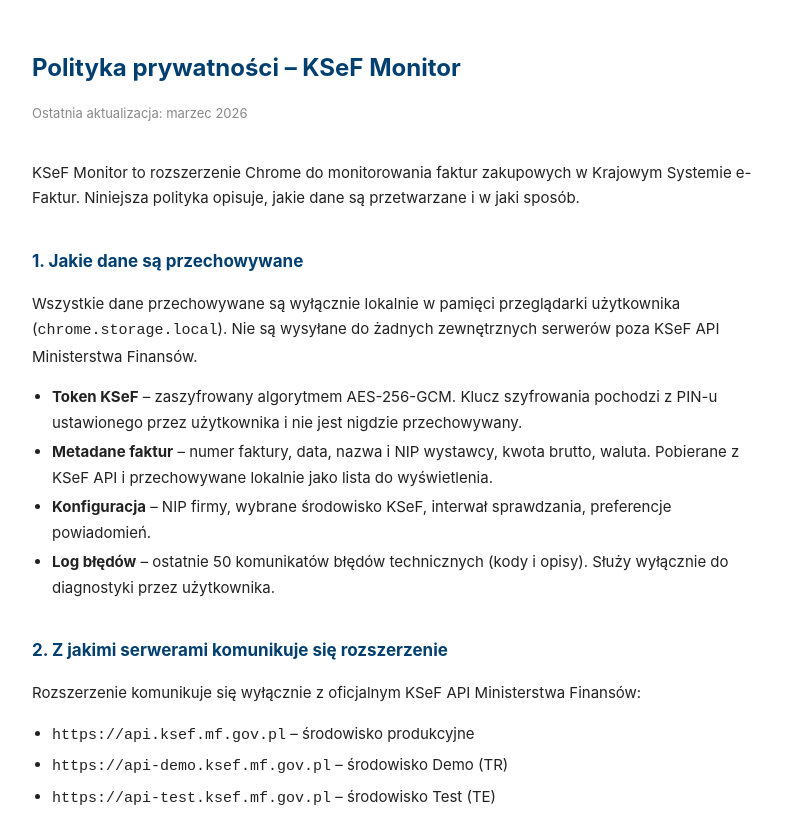
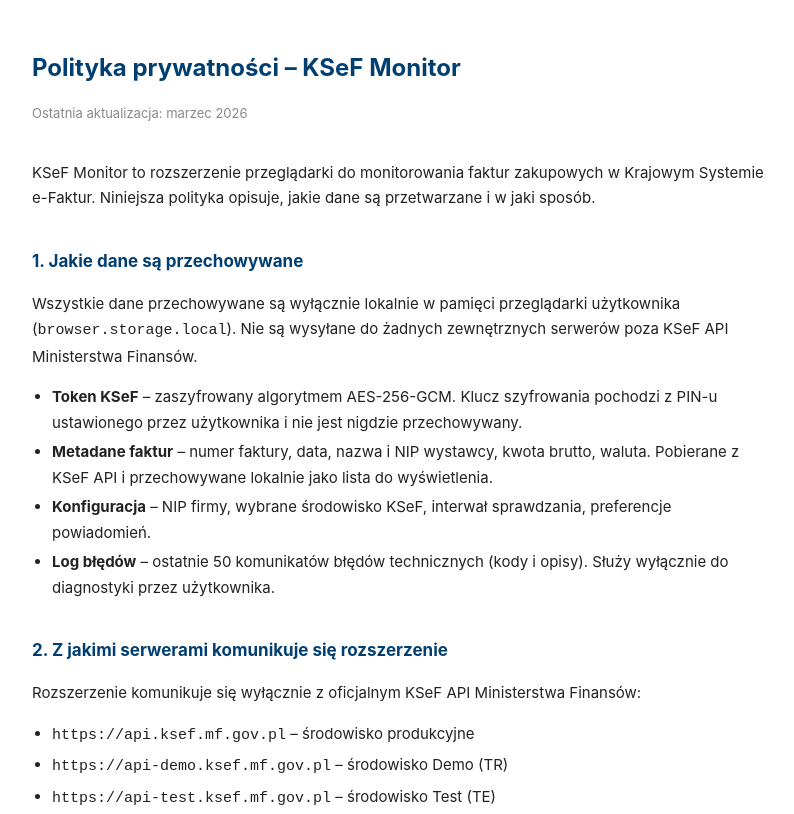
Before and after one commit to olaf-wilkosz/ksef-monitor, a browser extension: page docs/privacy-policy.html in a window 1280 px wide. Shown: the top 814 px of the page, without its empty margins (238-1032 px from the left). Drawn offline with Linux system fonts and the light colour scheme.

Commit message:
Fix privacy policy: replace Chrome-specific references with browser-neutral

```diff
--- a/docs/privacy-policy.html
+++ b/docs/privacy-policy.html
@@ -45,14 +45,14 @@
 		<p class="meta">Ostatnia aktualizacja: marzec 2026</p>
 
 		<p>
-			KSeF Monitor to rozszerzenie Chrome do monitorowania faktur zakupowych w Krajowym Systemie e-Faktur.
+			KSeF Monitor to rozszerzenie przeglądarki do monitorowania faktur zakupowych w Krajowym Systemie e-Faktur.
 			Niniejsza polityka opisuje, jakie dane są przetwarzane i w jaki sposób.
 		</p>
 
 		<h2>1. Jakie dane są przechowywane</h2>
 		<p>
 			Wszystkie dane przechowywane są wyłącznie lokalnie w pamięci przeglądarki użytkownika
-			(<code>chrome.storage.local</code>). Nie są wysyłane do żadnych zewnętrznych serwerów poza KSeF API
+			(<code>browser.storage.local</code>). Nie są wysyłane do żadnych zewnętrznych serwerów poza KSeF API
 			Ministerstwa Finansów.
 		</p>
 		<ul>
```
